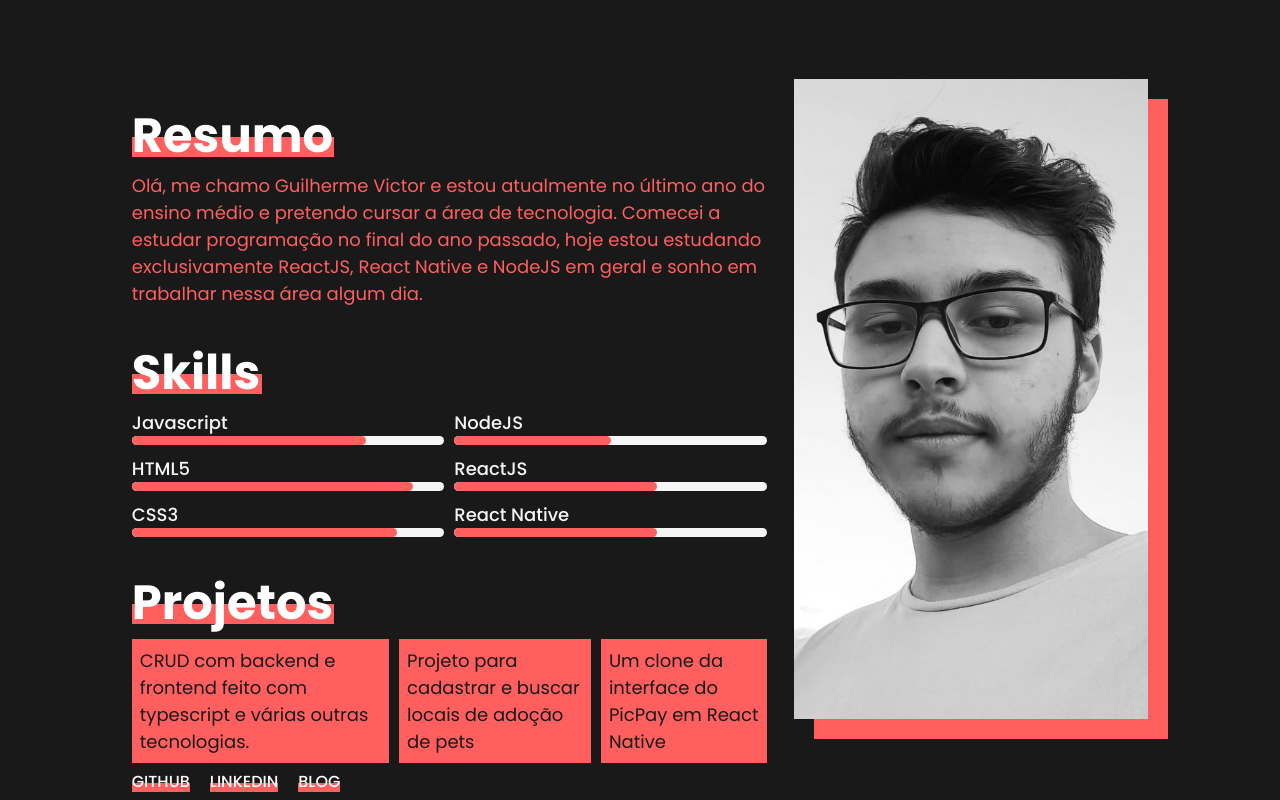
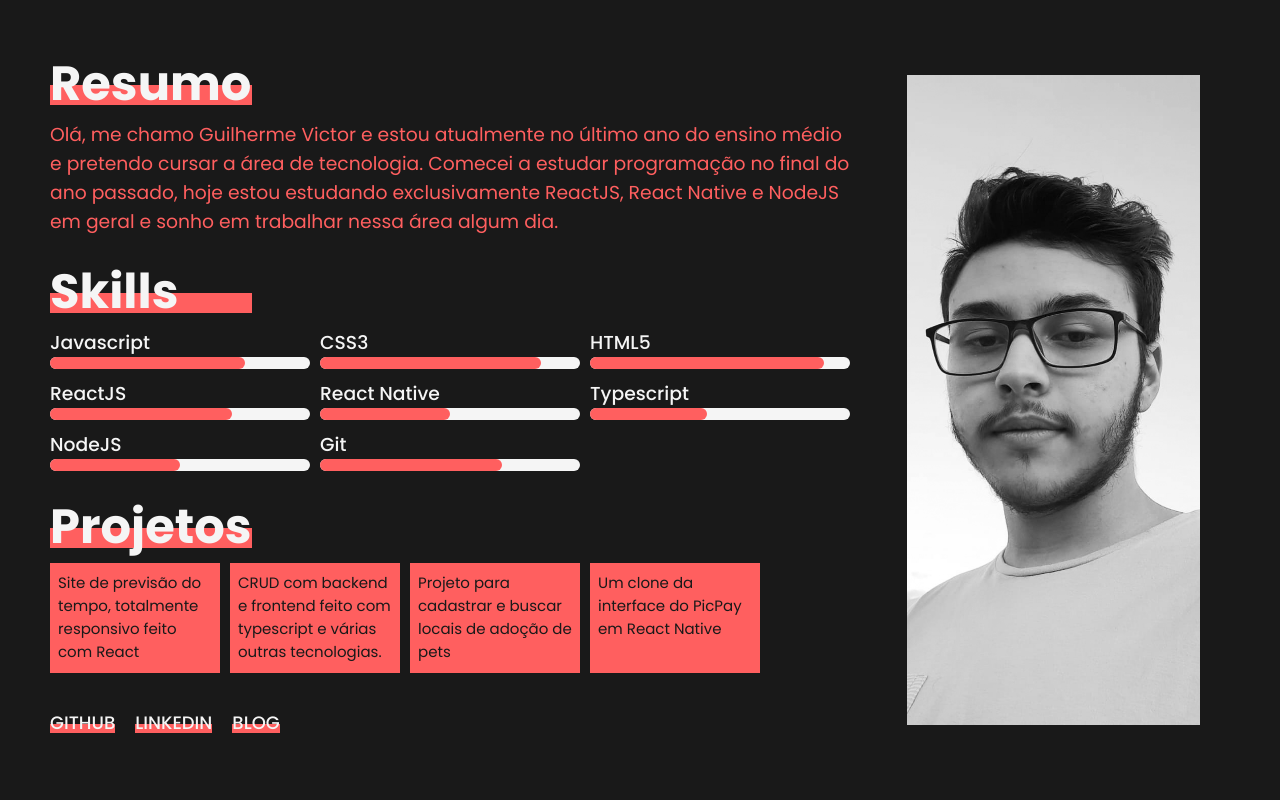
Before and after one commit to guivictorr/portfolio, a plain HTML site: page index.html in a window 1280 px wide. Drawn offline with Linux system fonts and the light colour scheme.

Commit message:
remaked style with sass

```diff
--- a/index.html
+++ b/index.html
@@ -16,12 +16,12 @@
       href="https://fonts.googleapis.com/icon?family=Material+Icons"
       rel="stylesheet"
     />
-    <link rel="stylesheet" href="styles.css" />
+    <link rel="stylesheet" href="styles/styles.css" />
     <title>Guilherme Victor</title>
   </head>
   <body>
     <div class="container">
-      <main class="text-section">
+      <main class="content-section">
         <section class="info-section">
           <h1>Resumo</h1>
           <p>
@@ -32,52 +32,73 @@
             trabalhar nessa área algum dia.
           </p>
         </section>
-        <section class="info-section skill-section">
+        <section class="skill-section">
           <h1>Skills</h1>
           <ul>
             <li>
               <p>Javascript</p>
               <div class="progress-bar">
-                <div class="my-progress" style="width: 75%">.</div>
+                <div class="my-progress" style="width: 75%"> </div>
+              </div>
+            </li>
+            <li>
+              <p>CSS3</p>
+              <div class="progress-bar">
+                <div class="my-progress" style="width: 85%"> </div>
+              </div>
+            </li>
+            <li>
+              <p>HTML5</p>
+              <div class="progress-bar">
+                <div class="my-progress" style="width: 90%"> </div>
+              </div>
+            </li>
+            <li>
+              <p>ReactJS</p>
+              <div class="progress-bar">
+                <div class="my-progress" style="width: 70%"> </div>
+              </div>
+            </li>
+            <li>
+              <p>React Native</p>
+              <div class="progress-bar">
+                <div class="my-progress" style="width: 50%"> </div>
+              </div>
+            </li>
+            <li>
+              <p>Typescript</p>
+              <div class="progress-bar">
+                <div class="my-progress" style="width: 45%"> </div>
               </div>
             </li>
             <li>
               <p>NodeJS</p>
               <div class="progress-bar">
-                <div class="my-progress" style="width: 50%">.</div>
+                <div class="my-progress" style="width: 50%"> </div>
               </div>
             </li>
             <li>
-              <p>HTML5</p>
+              <p>Git</p>
               <div class="progress-bar">
-                <div class="my-progress" style="width: 90%">.</div>
-              </div>
-            </li>
-            <li>
-              <p>ReactJS</p>
-              <div class="progress-bar">
-                <div class="my-progress" style="width: 65%">.</div>
-              </div>
-            </li>
-            <li>
-              <p>CSS3</p>
-              <div class="progress-bar">
-                <div class="my-progress" style="width: 85%">.</div>
-              </div>
-            </li>
-            <li>
-              <p>React Native</p>
-              <div class="progress-bar">
-                <div class="my-progress" style="width: 65%">.</div>
+                <div class="my-progress" style="width: 70%"> </div>
               </div>
             </li>
           </ul>
         </section>
-        <section class="info-section projects-section">
+        <section class="projects-section">
           <h1>Projetos</h1>
           <ul>
             <li>
-              <a href="https://github.com/guivictorr/tasks-app" target="_blank">
+              <a
+                href="https://github.com/guivictorr/weather-app"
+                target="_blank"
+                rel="noopener noreferrer"
+              >
+                Site de previsão do tempo, totalmente responsivo feito com React
+              </a>
+            </li>
+            <li>
+              <a href="https://github.com/guivictorr/tasks-app" target="_blank" rel="noopener noreferrer">
                 CRUD com backend e frontend feito com typescript e várias outras
                 tecnologias.
               </a>
@@ -86,6 +107,7 @@
               <a
                 href="https://github.com/guivictorr/pet-finder"
                 target="_blank"
+                rel="noopener noreferrer"
               >
                 Projeto para cadastrar e buscar locais de adoção de pets
               </a>
@@ -94,6 +116,7 @@
               <a
                 href="https://github.com/guivictorr/picpay-uiclone"
                 target="_blank"
+                rel="noopener noreferrer"
               >
                 Um clone da interface do PicPay em React Native
               </a>
@@ -103,20 +126,18 @@
         <footer class="links-social">
           <ul>
             <li>
-              <a href="https://github.com/guivictorr">GITHUB</a>
+              <a href="https://github.com/guivictorr" target="_blank" rel="noopener noreferrer">GITHUB</a>
             </li>
             <li>
-              <a href="https://linkedin.com/in/guilhermeviictor">LINKEDIN</a>
+              <a href="https://linkedin.com/in/guilhermeviictor" target="_blank" rel="noopener noreferrer">LINKEDIN</a>
             </li>
             <li>
-              <a href="https://blog.guilhermevictor.live">BLOG</a>
+              <a href="https://blog.guilhermevictor.live" target="_blank" rel="noopener noreferrer">BLOG</a>
             </li>
           </ul>
         </footer>
       </main>
-      <aside class="img-container">
-        <img src="./me.jpg" alt="Guilherme Victor" />
-      </aside>
+      <img src="assets/me.jpg" alt="Guilherme Victor">
     </div>
   </body>
 </html>
--- /dev/null
+++ b/styles/styles.scss
@@ -0,0 +1,235 @@
+$primary-color: #FF5F5F;
+$secondary-color: #F5F5F5;
+$third-color: #191919;
+
+* {
+  margin: 0;
+  padding: 0;
+  box-sizing: border-box;
+  font-size: 62.5%;
+  font-family: Poppins;
+}
+
+body {
+  background-color: $third-color;
+  width: 100vw;
+  height: 100vh;
+  display: flex;
+  align-items: center;
+  justify-content: center;
+
+}
+
+::selection {
+  color: $secondary-color;
+  background: rgb(255, 166, 166);
+}
+
+.container {
+  display: flex;
+  align-items: center;
+  justify-content: space-between;
+  margin: 0 50px;
+  width: 1300px;
+  height: 100%;
+
+  .content-section {
+    display:flex;
+    align-items: flex-start;
+    justify-content: center;
+    flex-direction: column;
+    width: 800px;
+    height: 100%;
+
+    .info-section,
+    .skill-section,
+    .projects-section {
+      color: $primary-color;
+      font-size: 3rem;
+      margin-top: 20px;
+      width: 100%;
+
+      h1 {
+        font-size: 4.8rem;
+        color: $secondary-color;
+        position: relative;
+
+        &:after {
+          content: ' ';
+          width: 202px;
+          height: 20px;
+          position: absolute;
+          z-index: -1;
+          background-color: $primary-color;
+          left: 0;
+          bottom: 15px;
+        }
+      }
+    }
+
+    .skill-section {
+      ul {
+        list-style: none;
+        display: grid;
+        grid-template-columns: 1fr 1fr 1fr;
+        grid-template-rows: 1fr 1fr 1fr;
+        grid-gap: 10px;
+        width: 800px;
+
+        li {
+          font-size: 3rem;
+          font-weight: 500;
+          color: $secondary-color;
+
+          .progress-bar {
+            max-width: 100%;
+            height: 12px;
+            background-color: $secondary-color;
+            border-radius: 8px;
+
+            .my-progress {
+              background-color: $primary-color;
+              border-radius: 8px;
+              height: 12px;
+            }
+          }
+        }
+      }
+    }
+
+    .projects-section {
+      ul {
+        display:flex;
+        align-items: center;
+        justify-content: flex-start;
+        list-style: none;
+        width: 100%;
+
+        li {
+          background-color: $primary-color;
+          padding: 8px;
+          height: 110px;
+          width: 170px;
+          cursor: pointer;
+
+          & + li {
+            margin-left: 10px;
+          }
+
+          a {
+            text-decoration: none;
+            color: #191919;
+            font-size: 1.5rem;
+          }
+        }
+      }
+    }
+
+    .links-social {
+      height: 100px;
+      display:flex;
+      align-items: center;
+      justify-content: flex-start;
+
+      ul {
+        list-style: none;
+        width: 100%;
+        display:flex;
+        align-items: center;
+
+        li {
+          cursor: pointer;
+          position: relative;
+
+          & + li {
+            margin-left: 20px;
+          }
+
+          &::after {
+            content: ' ';
+            width: 100%;
+            height: 9px;
+            position: absolute;
+            z-index: -1;
+            background-color: $primary-color;
+            left: 0;
+            bottom:3px;
+          }
+
+          a {
+            font-weight: 500;
+            font-size: 1.8rem;
+            color: $secondary-color;
+            text-decoration: none;
+          }
+        }
+      }
+    }
+  }
+
+  img {
+    object-fit: contain;
+    width: 354px;
+    height: 650px;
+    filter: grayscale(1);
+  }
+}
+
+@media (max-width: 1200px) {
+  .container {
+    transform: scale(0.8)
+  }
+}
+
+@media (max-width: 960px) {
+  .container {
+    display:flex;
+    align-items: center;
+    justify-content: center;
+    transform: scale(1);
+
+    img {
+      display: none;
+    }
+  }
+}
+
+@media (max-width: 850px) {
+  .container {
+    transform: scale(0.9);
+    width: 100vw;
+    margin: 0;
+
+    .content-section {
+      display:block;
+      width: 80%;
+
+      .skill-section {
+        ul {
+          grid-template-columns: repeat(2, 1fr);
+          width: 100%;
+        }
+      }
+
+      .projects-section {
+        ul {
+          flex-direction: column;
+
+          li {
+            width: 100%;
+            & + li {
+              margin: 0;
+              margin-top: 10px;
+            }
+          }
+        }
+      }
+
+      .links-social {
+        ul {
+          justify-content: center;
+        }
+      }
+    }
+  }
+}
```
Also changed, not shown: assets/me.jpg (renamed from me.jpg), styles.css (deleted), styles/styles.css (added), 1 other file.
